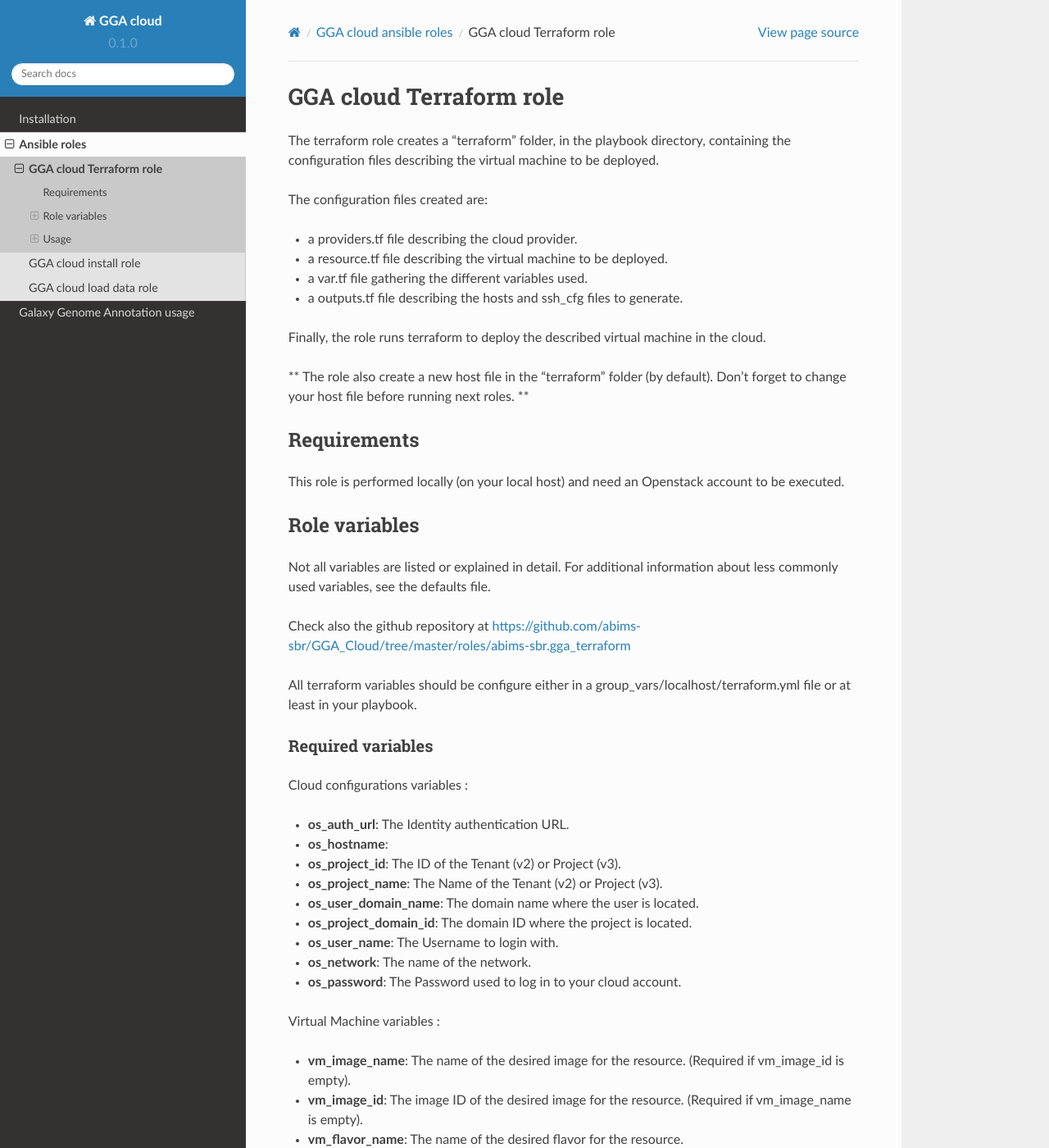
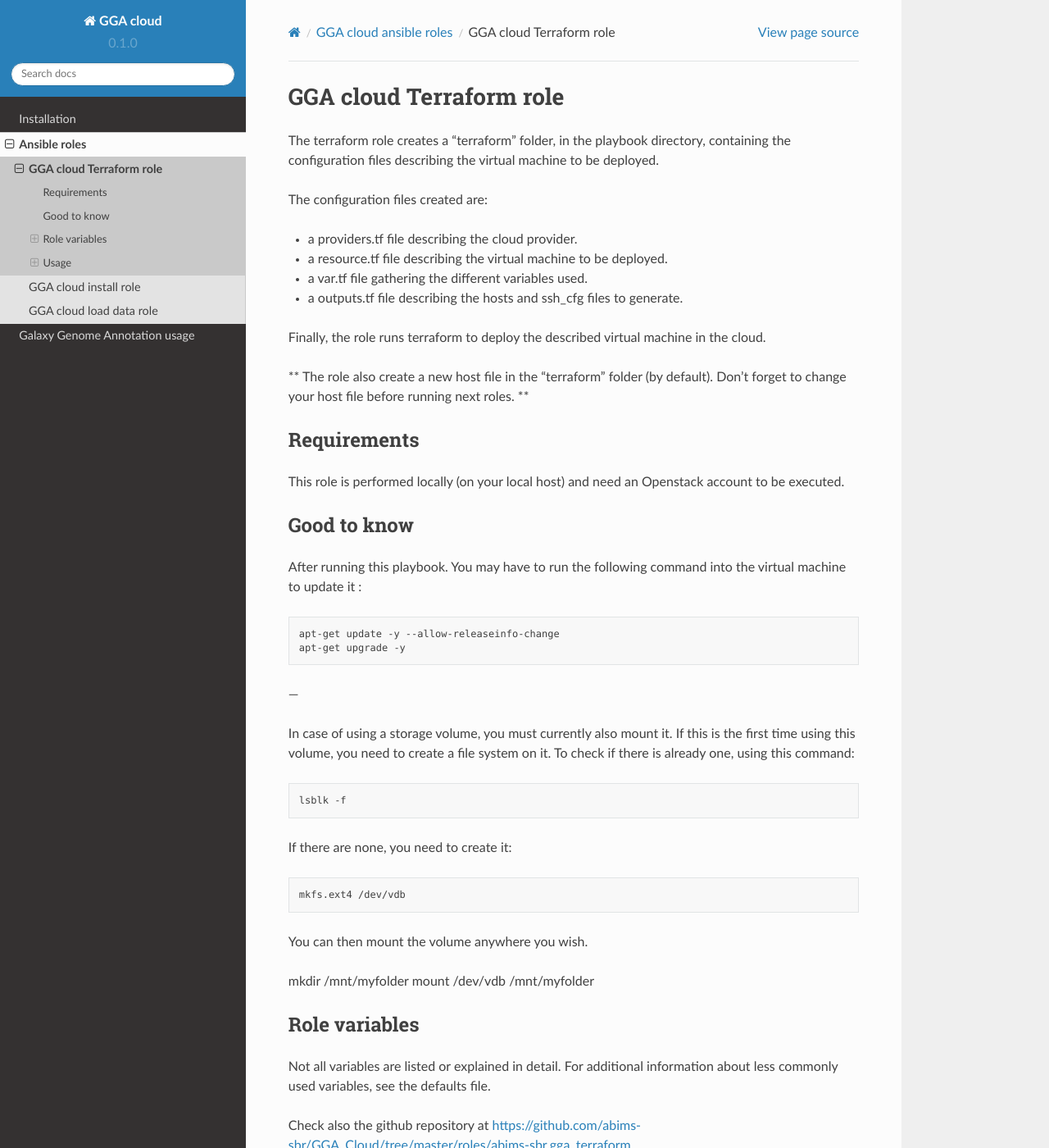
Before and after one commit to abims-sbr/GGA_Cloud, a Sphinx documentation site: the page built from docs/source/gga_cloud/gga_terraform.rst, in a window 1280 px wide and 1400 px high. Shown: the whole window at 82% size. Built offline with Sphinx 7.4.7 and the Read the Docs theme 2.0.0, drawn with Linux system fonts in a browser that asks for light colours.

Commit message:
Update doc

```diff
--- a/docs/source/gga_cloud/gga_install.rst
+++ b/docs/source/gga_cloud/gga_install.rst
@@ -9,6 +9,12 @@
 * clones the `gga_load_data <https://gitlab.sb-roscoff.fr/abims/e-infra/gga_load_data>`_ repository and install some python librairies required by GGA.
 * generates a config.yml and input.yml required by gga_load_data scripts
 * runs gga_init.py scripts that deploy GGA docker stacks.
+
+
+Requirements
+------------
+
+Before to run this playbook, make sure to have a hosts and ssh.cfg files in the playbook repository. If you have execute the GGA cloud terraform role before, they are in the `terraform/` folder.
 
 
 Role variables
--- a/docs/source/gga_cloud/gga_terraform.rst
+++ b/docs/source/gga_cloud/gga_terraform.rst
@@ -19,6 +19,36 @@
 ------------
 
 This role is performed locally (on your local host) and need an Openstack account to be executed.
+
+
+Good to know
+------------
+
+After running this playbook. You may have to run the following command into the virtual machine to update it :
+
+.. code-block:: bash
+
+  apt-get update -y --allow-releaseinfo-change
+  apt-get upgrade -y
+
+---
+
+In case of using a storage volume, you must currently also mount it. If this is the first time using this volume, you need to create a file system on it. To check if there is already one, using this command:
+
+.. code-block:: bash
+
+  lsblk -f
+
+If there are none, you need to create it:
+
+.. code-block:: bash
+
+  mkfs.ext4 /dev/vdb
+
+You can then mount the volume anywhere you wish.
+
+mkdir /mnt/myfolder
+mount /dev/vdb /mnt/myfolder
 
 
 Role variables
```
Also changed, not shown: 1 other file.
